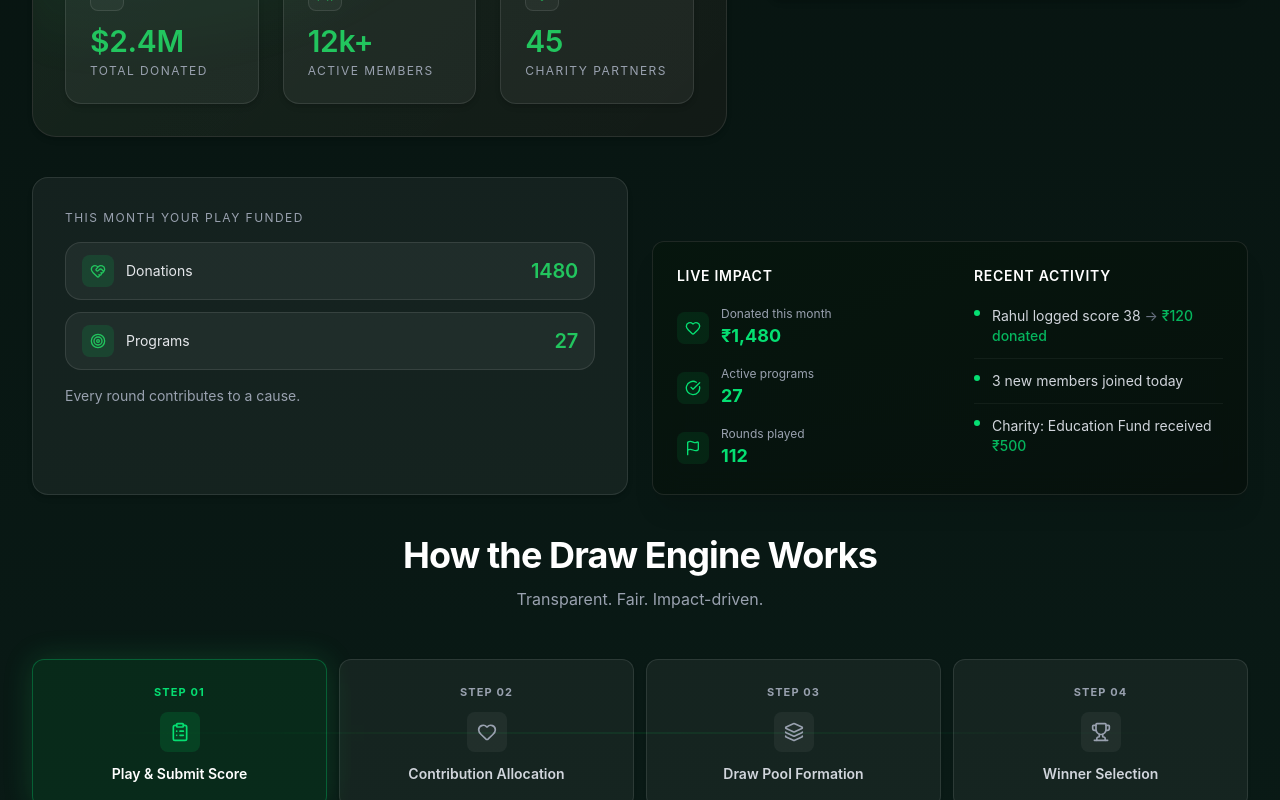
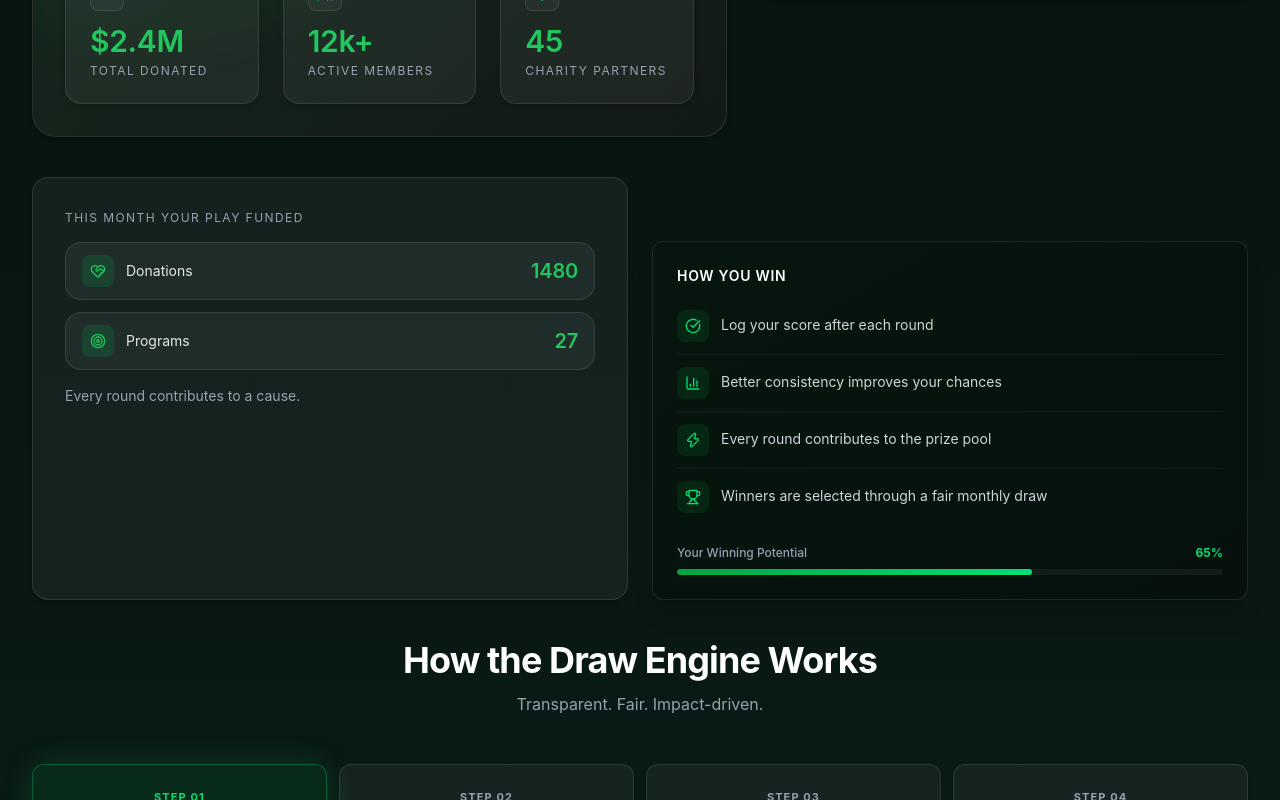
Before and after one commit to ayushguptakr/ParImpact, a React (Vite) app in the folder client/: page / in a window 1280 px wide. Shown: the part 645-1445 px from the top of the page. Built offline with nearby package versions, Linux system fonts and the light colour scheme; no server answers.

Commit message:
feat: implement landing page with animated statistics and auth integration

```diff
--- /dev/null
+++ b/client/src/components/ui/HowYouWinCard.jsx
@@ -0,0 +1,82 @@
+import { CheckCircle, Trophy, BarChart3, Zap } from "lucide-react";
+
+const points = [
+  {
+    Icon: CheckCircle,
+    text: "Log your score after each round",
+    delay: "0s",
+  },
+  {
+    Icon: BarChart3,
+    text: "Better consistency improves your chances",
+    delay: "0.1s",
+  },
+  {
+    Icon: Zap,
+    text: "Every round contributes to the prize pool",
+    delay: "0.2s",
+  },
+  {
+    Icon: Trophy,
+    text: "Winners are selected through a fair monthly draw",
+    delay: "0.3s",
+  },
+];
+
+function HowYouWinCard() {
+  return (
+    <div className="group relative overflow-hidden rounded-xl border border-white/10 bg-[#07110D]/90 p-6 shadow-xl backdrop-blur-md transition-all duration-300 hover:shadow-[0_0_30px_rgba(34,197,94,0.15)] animate-[pi-fade-in_0.8s_ease-out_forwards] opacity-0">
+      {/* Gradient overlay */}
+      <div className="pointer-events-none absolute inset-0 bg-gradient-to-br from-green-500/5 to-transparent opacity-50 transition-opacity duration-300 group-hover:opacity-100" />
+
+      <div className="relative z-10 space-y-6">
+        {/* Header */}
+        <h3 className="text-sm font-semibold uppercase tracking-wider text-white">
+          How You Win
+        </h3>
+
+        {/* Points */}
+        <div className="flex flex-col">
+          {points.map((point, i) => {
+            const Icon = point.Icon;
+            return (
+              <div
+                key={i}
+                className="opacity-0 animate-[pi-fade-in_0.5s_ease-out_forwards]"
+                style={{ animationDelay: point.delay }}
+              >
+                {i > 0 && <div className="my-3 h-px w-full bg-white/5" />}
+                <div className="flex items-center gap-3">
+                  <div className="flex h-8 w-8 shrink-0 items-center justify-center rounded-lg bg-green-500/10 text-green-400">
+                    <Icon className="h-4 w-4" />
+                  </div>
+                  <p className="text-sm leading-relaxed text-gray-300">
+                    {point.text}
+                  </p>
+                </div>
+              </div>
+            );
+          })}
+        </div>
+
+        {/* Progress Bar */}
+        <div className="space-y-2 pt-2">
+          <div className="flex items-center justify-between">
+            <span className="text-xs font-medium text-gray-400">
+              Your Winning Potential
+            </span>
+            <span className="text-xs font-bold text-green-400">65%</span>
+          </div>
+          <div className="h-1.5 w-full overflow-hidden rounded-full bg-white/5">
+            <div
+              className="h-full rounded-full bg-gradient-to-r from-green-600 to-green-400 transition-all duration-1000 ease-out"
+              style={{ width: "65%" }}
+            />
+          </div>
+        </div>
+      </div>
+    </div>
+  );
+}
+
+export default HowYouWinCard;
--- a/client/src/pages/LandingPage.jsx
+++ b/client/src/pages/LandingPage.jsx
@@ -4,7 +4,7 @@ import Badge from "../components/ui/Badge";
 import Button from "../components/ui/Button";
 import Card from "../components/ui/Card";
 import Input from "../components/ui/Input";
-import LiveImpactSnapshot from "../components/ui/LiveImpactSnapshot";
+import HowYouWinCard from "../components/ui/HowYouWinCard";
 import DrawEngineFlow from "../components/ui/DrawEngineFlow";
 import { scrollToSection } from "../utils/scrollLanding";
 
@@ -262,7 +262,7 @@ function LandingPage({
         </Card>
 
         <div className="mt-12 md:mt-16">
-          <LiveImpactSnapshot />
+          <HowYouWinCard />
         </div>
       </section>
 
```
